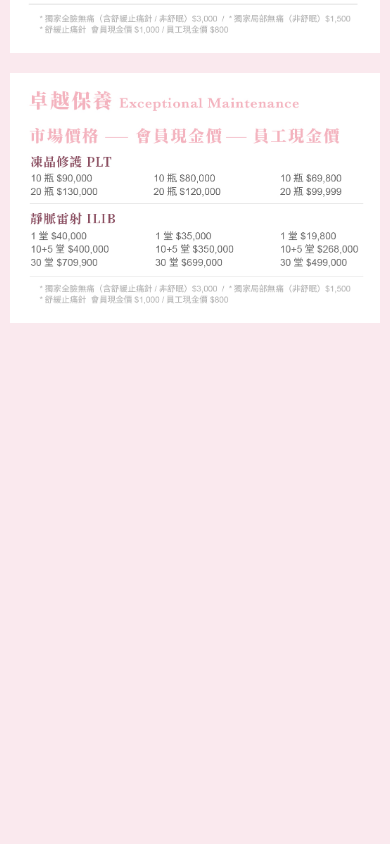
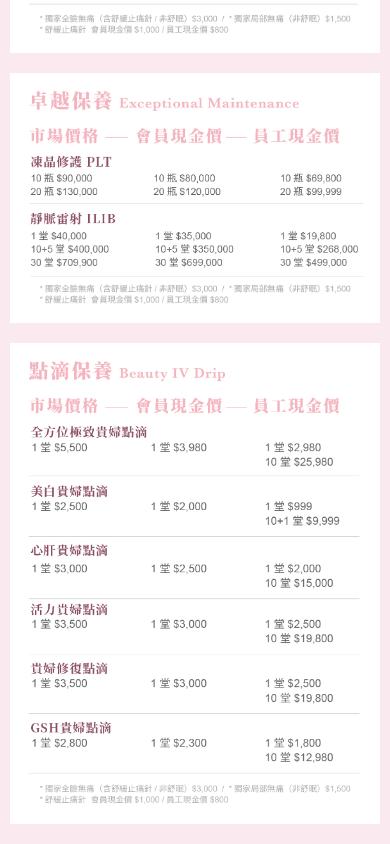
Before and after one commit to aacj2642/price_list, a plain HTML site: page index.html in a window 390 px wide. Shown: the part 2805-3649 px from the top of the page. Before the commit the page ends 3148 px from the top, so only its background shows below. Drawn offline with Linux system fonts and the light colour scheme.

Commit message:
Update index.html

```diff
--- a/index.html
+++ b/index.html
@@ -53,6 +53,11 @@
           <img class="price-image" src="./images/1229-08Exceptional-Maintenance.jpg" alt="img08">
           </picture>
 
+          <picture >
+          <source srcset="./images/0103-09Beauty-IV-Drip-mobile.jpg" media="(max-width: 768px)">
+          <img class="price-image" src="./images/0103-09Beauty-IV-Drip.jpg" alt="img09">
+          </picture>
+
 
     </div>
   </body>
```
